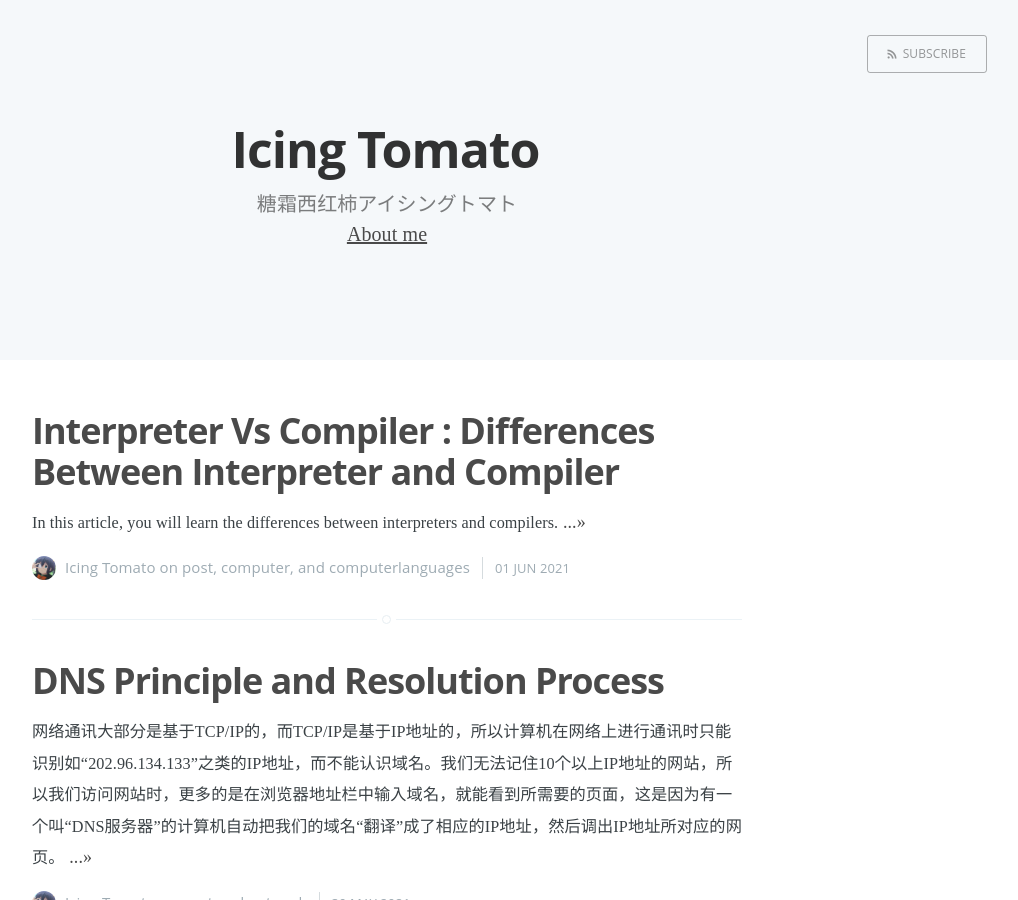
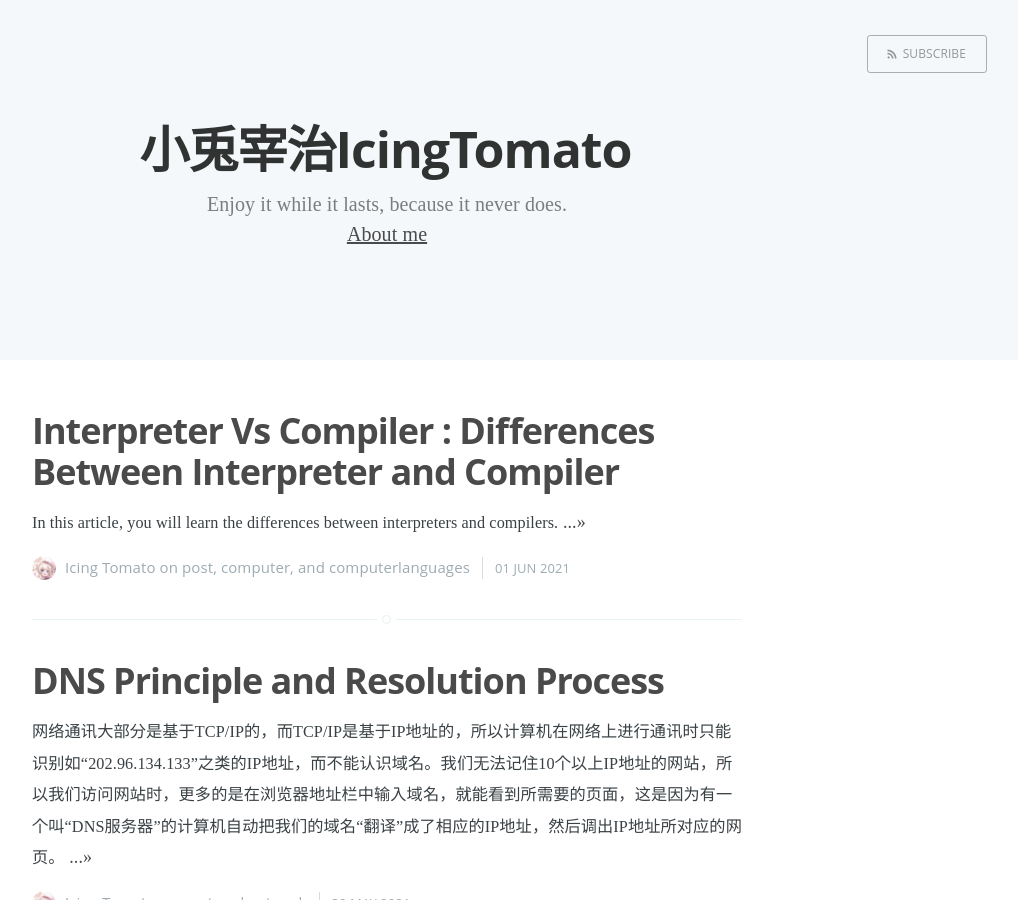
Before and after one commit to IcingTomato/whisper, a Jekyll site: the page built from index.html, in a window 1280 px wide and 900 px high. Shown: the whole window, without its empty margins (253-1271 px from the left). Built offline with Jekyll 4.4.1, drawn with Linux system fonts in a browser that asks for light colours; the list of posts is cut into pages by our own code; some of the changed text lies outside the part shown.

Commit message:
Update: Update profile.png

```diff
--- a/_config.yml
+++ b/_config.yml
@@ -1,5 +1,5 @@
-name: Icing Tomato
-description: 糖霜西红柿アイシングトマト
+name: 小兎宰治IcingTomato
+description: Enjoy it while it lasts, because it never does.
 meta_description: "Enjoy it while it lasts, because it never does."
 
 markdown: kramdown
```
Also changed, not shown: assets/images/profile.png.
